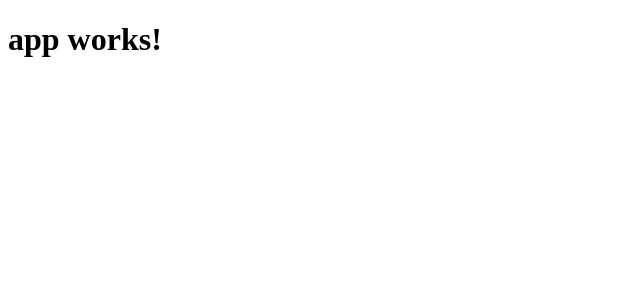
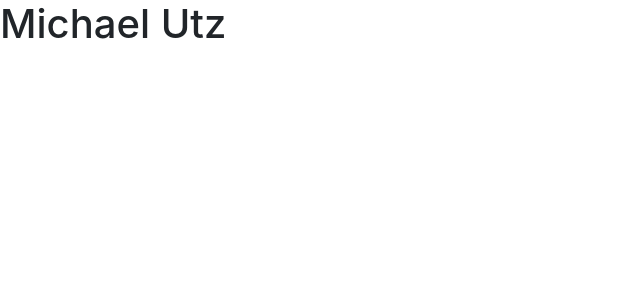
Before and after one commit to theutz/theutz, an Angular app: page / in a window 1280 px wide. Shown: the top 300 px of the page, without its empty margins (0-640 px from the left). Built offline with nearby package versions, Linux system fonts and the light colour scheme.

Commit message:
Basic app scaffolded

```diff
--- a/angular-cli.json
+++ b/angular-cli.json
@@ -3,8 +3,7 @@
         "version": "1.0.0-beta.28.3",
         "name": "theutz"
     },
-  "apps": [
-    {
+    "apps": [{
         "root": "src",
         "outDir": "dist",
         "assets": [
@@ -16,9 +15,9 @@
         "polyfills": "polyfills.ts",
         "test": "test.ts",
         "tsconfig": "tsconfig.json",
-      "prefix": "app",
+        "prefix": "utz",
         "styles": [
-        "styles.css"
+            "styles.scss"
         ],
         "scripts": [],
         "environments": {
@@ -26,15 +25,13 @@
             "dev": "environments/environment.ts",
             "prod": "environments/environment.prod.ts"
         }
-    }
-  ],
+    }],
     "e2e": {
         "protractor": {
             "config": "./protractor.conf.js"
         }
     },
-  "lint": [
-    {
+    "lint": [{
             "files": "src/**/*.ts",
             "project": "src/tsconfig.json"
         },
@@ -49,7 +46,7 @@
         }
     },
     "defaults": {
-    "styleExt": "css",
+        "styleExt": "scss",
         "prefixInterfaces": false,
         "inline": {
             "style": false,
--- a/package.json
+++ b/package.json
@@ -20,6 +20,7 @@
     "@angular/platform-browser": "^2.3.1",
     "@angular/platform-browser-dynamic": "^2.3.1",
     "@angular/router": "^3.3.1",
+    "bootstrap": "^4.0.0-alpha.6",
     "core-js": "^2.4.1",
     "rxjs": "^5.0.1",
     "ts-helpers": "^1.1.1",
--- a/src/app/app.component.ts
+++ b/src/app/app.component.ts
@@ -3,8 +3,8 @@ import { Component } from '@angular/core';
 @Component({
   selector: 'app-root',
   templateUrl: './app.component.html',
-  styleUrls: ['./app.component.css']
+  styleUrls: ['./app.component.scss']
 })
 export class AppComponent {
-  title = 'app works!';
+  title = 'Michael Utz';
 }
--- a/src/styles.css
+++ b/src/styles.scss
@@ -1 +1,3 @@
 /* You can add global styles to this file, and also import other style files */
+
+@import "../node_modules/bootstrap/scss/bootstrap.scss";
```
Also changed, not shown: src/app/app.component.css (deleted), src/app/app.component.scss (added). Lines whose indentation alone changed are shown as unchanged.
